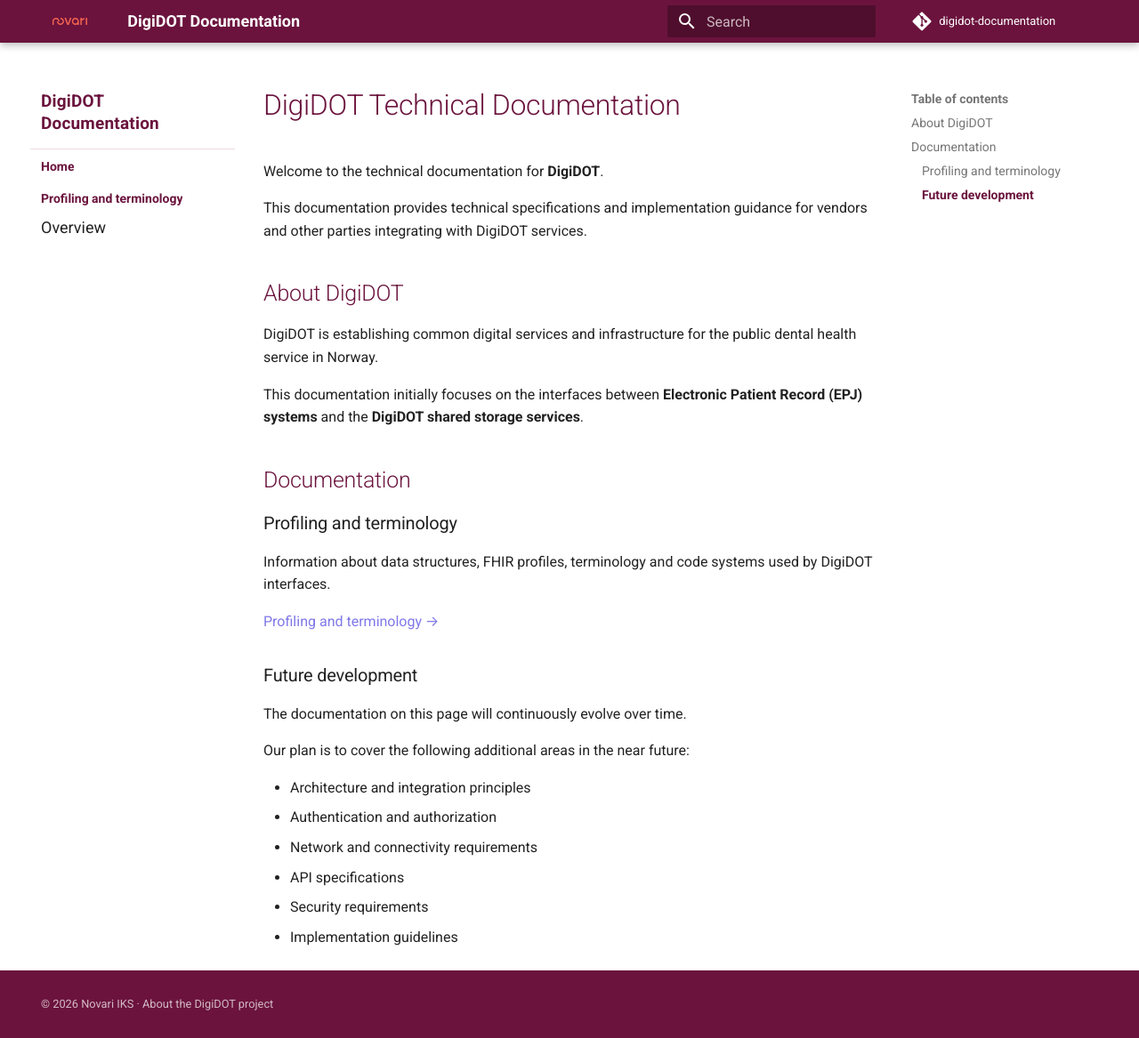
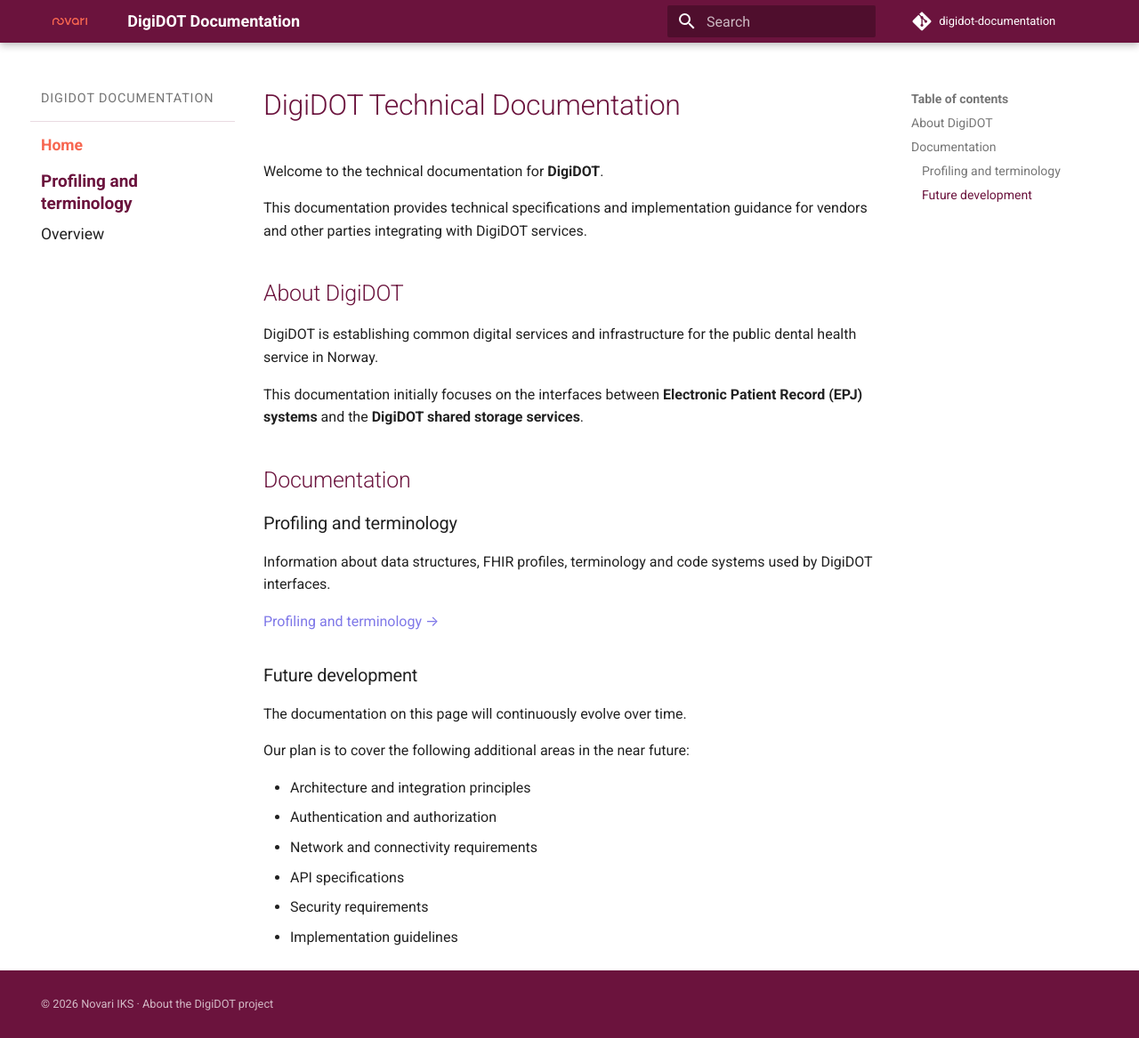
Before and after one commit to novariiks/digidot-documentation, an MkDocs documentation site: the page built from docs/index.md, in a window 1280 px wide and 1167 px high. Shown: the whole window at 89% size. Built offline with MkDocs 1.6.1 and Material for MkDocs 9.7.7, drawn with Linux system fonts in a browser that asks for light colours; comment, search, counter and statistics services are not loaded.

Commit message:
trying different css styling in navigation

```diff
--- a/docs/assets/stylesheets/extra.css
+++ b/docs/assets/stylesheets/extra.css
@@ -90,35 +90,43 @@
   text-decoration: underline;
 }
 
-/* Site title in left navigation */
-.md-nav--primary > .md-nav__title {
-  color: var(--novari-burgundy);
-  font-weight: 700;
-  font-size: 0.95rem;
-  letter-spacing: 0.01em;
+/* --- Left navigation hierarchy --- */
+
+/* DigiDOT Documentation / site title */
+.md-sidebar--primary .md-nav--primary > .md-nav__title {
+  font-size: 0.72rem;
+  font-weight: 500;
+  text-transform: uppercase;
+  letter-spacing: 0.06em;
+  color: rgba(0, 0, 0, 0.55);
+  padding-bottom: 0.75rem;
+  margin-bottom: 0.75rem;
+  border-bottom: 1px solid rgba(107, 19, 61, 0.15);
 }
 
-/* Top-level section titles */
-.md-nav--primary .md-nav__item--nested > .md-nav__link {
-  font-weight: 600;
+/* Top-level sections, e.g. Profiling and terminology */
+.md-sidebar--primary
+.md-nav--primary
+> .md-nav__list
+> .md-nav__item--section
+> .md-nav__link {
   color: var(--novari-burgundy);
-  margin-top: 0.6rem;
+  font-size: 0.95rem;
+  font-weight: 700;
+  margin-top: 0.8rem;
+}
+
+/* Normal navigation links underneath sections */
+.md-sidebar--primary
+.md-nav--primary
+> .md-nav__list
+.md-nav__item:not(.md-nav__item--section)
+.md-nav__link {
+  font-size: 0.88rem;
 }
 
 /* Active page */
-.md-nav__link--active {
+.md-sidebar--primary .md-nav__link--active {
   color: var(--novari-coral);
   font-weight: 600;
 }
-
-/* Child items slightly more subtle */
-.md-nav--primary .md-nav .md-nav__link {
-  font-size: 0.9rem;
-}
-
-/* Add a small divider below the site title */
-.md-nav--primary > .md-nav__title {
-  border-bottom: 1px solid rgba(107, 19, 61, 0.15);
-  padding-bottom: 0.8rem;
-  margin-bottom: 0.5rem;
-}
```
